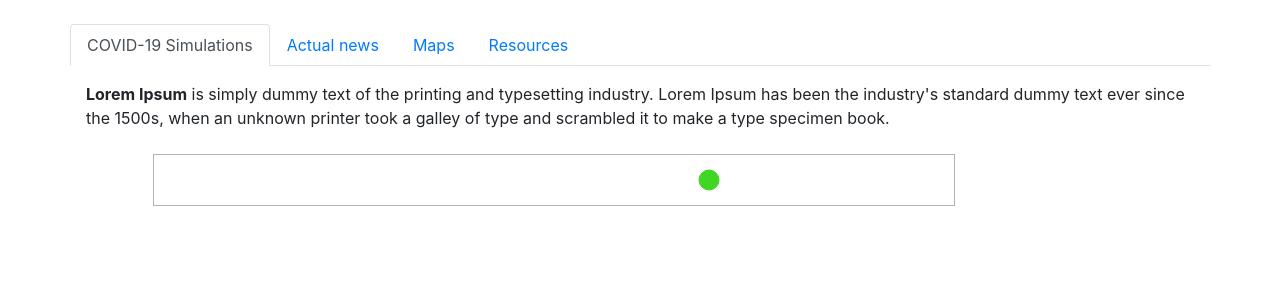
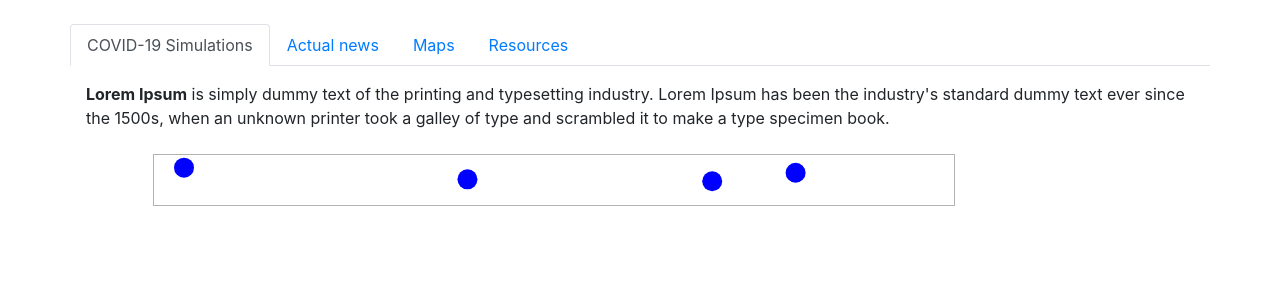
Before and after one commit to andrew3203/CovidSimulation, a Django app: page / in a window 1280 px wide. Shown: the part 56-356 px from the top of the page. Run offline with Django 3.2, Linux system fonts and the light colour scheme; some libraries are stand-ins or nearby versions.

Commit message:
bild parent function of simulations

```diff
--- a/covid/simulations/static/simulation/simulation.js
+++ b/covid/simulations/static/simulation/simulation.js
@@ -1,27 +1,157 @@
-let canvas = document.getElementById('liner');
-let ctx = canvas.getContext('2d');
+//import {randomColor} from './utils'
 
-let pi = Math.PI;
-let WIDTH = 800;
-let HEIGHT = 50;
-let R = 10;
-let V = 1;
-let X0 = 100;
+const canvas = document.querySelector('canvas');
+const c = canvas.getContext('2d');
+
+canvas.width = 800;
+canvas.height = 50;
+
+const mouse = {
+  x: innerWidth / 2,
+  y: innerHeight / 2
+};
+
+const colors = {
+    sick: '#B72E3E' ,
+    health: '#259238',
+    recover: '#B939D3'
+};
+function randomIntFromRange(min, max) {
+  return Math.floor(Math.random() * (max - min + 1) + min)
+}
+
+function distance(x1, y1, x2, y2) {
+  const xDist = x2 - x1;
+  const yDist = y2 - y1;
+
+  return Math.sqrt(Math.pow(xDist, 2) + Math.pow(yDist, 2))
+}
+
+function rotate(velocity, angle) {
+    const rotatedVelocities = {
+        x: velocity.x * Math.cos(angle) - velocity.y * Math.sin(angle),
+        y: velocity.x * Math.sin(angle) + velocity.y * Math.cos(angle)
+    };
+
+    return rotatedVelocities;
+}
+
+function resolveCollision(particle, otherParticle) {
+    const xVelocityDiff = particle.velocity.x - otherParticle.velocity.x;
+    const yVelocityDiff = particle.velocity.y - otherParticle.velocity.y;
+
+    const xDist = otherParticle.x - particle.x;
+    const yDist = otherParticle.y - particle.y;
+
+    // Prevent accidental overlap of particles
+    if (xVelocityDiff * xDist + yVelocityDiff * yDist >= 0) {
+
+        // Grab angle between the two colliding particles
+        const angle = -Math.atan2(otherParticle.y - particle.y, otherParticle.x - particle.x);
+
+        // Store mass in var for better readability in collision equation
+        const m1 = particle.mass;
+        const m2 = otherParticle.mass;
+
+        // Velocity before equation
+        const u1 = rotate(particle.velocity, angle);
+        const u2 = rotate(otherParticle.velocity, angle);
+
+        // Velocity after 1d collision equation
+        const v1 = { x: u1.x * (m1 - m2) / (m1 + m2) + u2.x * 2 * m2 / (m1 + m2), y: u1.y };
+        const v2 = { x: u2.x * (m1 - m2) / (m1 + m2) + u1.x * 2 * m2 / (m1 + m2), y: u2.y };
+
+        // Final velocity after rotating axis back to original location
+        const vFinal1 = rotate(v1, -angle);
+        const vFinal2 = rotate(v2, -angle);
+
+        // Swap particle velocities for realistic bounce effect
+        particle.velocity.x = vFinal1.x;
+        particle.velocity.y = vFinal1.y;
+
+        otherParticle.velocity.x = vFinal2.x;
+        otherParticle.velocity.y = vFinal2.y;
+    }
+}
 
 
-function drawDot(x){
-    ctx.clearRect(0,0, WIDTH, HEIGHT);
-    ctx.beginPath();
-    ctx.lineWidth = 1;
-    ctx.strokeStyle = "#40D624";
-    ctx.fillStyle="#40D624";
-    ctx.arc(x, 25, 10, 0, 2*pi);
-    ctx.stroke();
-    ctx.fill();
-    timer = setTimeout(function(){drawDot(x); }, 8);
-    x += V;
-    if((x === WIDTH - R) || (x === R)){
-        V *= -1;
+// Objects
+function Particle(x, y, radius, color) {
+    this.x = x;
+    this.y = y;
+    this.velocity = {
+      x: Math.random() -0.5,
+      y: Math.random() - 0.5
+    };
+    this.radius = radius;
+    this.color = color;
+    this.mass = 1;
+
+
+  this.draw = () => {
+    c.beginPath();
+    c.arc(this.x, this.y, this.radius, 0, Math.PI * 2, false);
+    c.fillStyle = this.color;
+    c.fill();
+    c.closePath();
+  };
+
+  this.update = (partiales) => {
+    this.draw();
+
+    for(let i = 0; i < partiales.length; i++){
+      if(this === particles[i]) continue;
+      if(distance(this.x, this.y, particles[i].x, particles[i].y) - this.radius * 2 < 0){
+          resolveCollision(this, partiales[i]);
+      }
     }
+    if(this.x - this.radius <= 0 || this.x + this.radius >= canvas.width){
+      this.velocity.x = -this.velocity.x;
+    }
+    if(this.y - this.radius <= 0 || this.y + this.radius >= canvas.height){
+      this.velocity.y = -this.velocity.y;
+    }
+
+    this.x += this.velocity.x;
+    this.y += this.velocity.y;
+  }
+
 }
-drawDot(X0+100);
+
+// Implementation
+let particles;
+function init() {
+  particles = [];
+
+  for (let i = 0; i < 4; i++) {
+      const radius = 10;
+      let x = randomIntFromRange(radius, canvas.width - radius);
+      let y = randomIntFromRange(radius, canvas.height - radius);
+      const color = 'blue';
+
+      if( i !== 0){
+        for(let j = 0; j < particles.length; j++){
+          if(distance(x, y, particles[j].x, particles[j].y) - radius * 2 < 0){
+            x = randomIntFromRange(radius, canvas.width - radius);
+            y = randomIntFromRange(radius, canvas.height - radius);
+            j = -1;
+          }
+        }
+      }
+      particles.push(new Particle(x, y, radius, color));
+  }
+}
+
+// Animation Loop
+function animate() {
+  requestAnimationFrame(animate);
+  c.clearRect(0, 0, canvas.width, canvas.height);
+
+  particles.forEach(particle => {
+    particle.update(particles)
+  });
+
+}
+
+init();
+animate();
--- a/covid/simulations/static/simulation/style.css
+++ b/covid/simulations/static/simulation/style.css
@@ -1,3 +1,6 @@
 body{
     background-color: #ffffff ;
 }
+canvas{
+    border: 1px solid #b1b3b5;
+}
--- a/covid/simulations/templates/main.html
+++ b/covid/simulations/templates/main.html
@@ -47,7 +47,7 @@
                 </div>
                 <div class="row pt-2 pb-2">
                     <div class="col-1"></div>
-                    <canvas id="liner" height="50" width="800" style="border: 1px solid #b1b3b5;"></canvas>
+                    <canvas></canvas>
                 </div>
             </div>
             <div class="tab-pane fade" id="news" role="tabpanel" aria-labelledby="profile-tab">
@@ -67,7 +67,6 @@
             </div>
         </div>
     </div>
-
 <script src="{% static 'simulation/simulation.js' %}"></script>
 </body>
 </html>
```
Also changed, not shown: covid/simulations/static/simulation/utils.js (added, +14 -0 lines), covid/simulations/static/img/replay.png (added), 1 other file.
